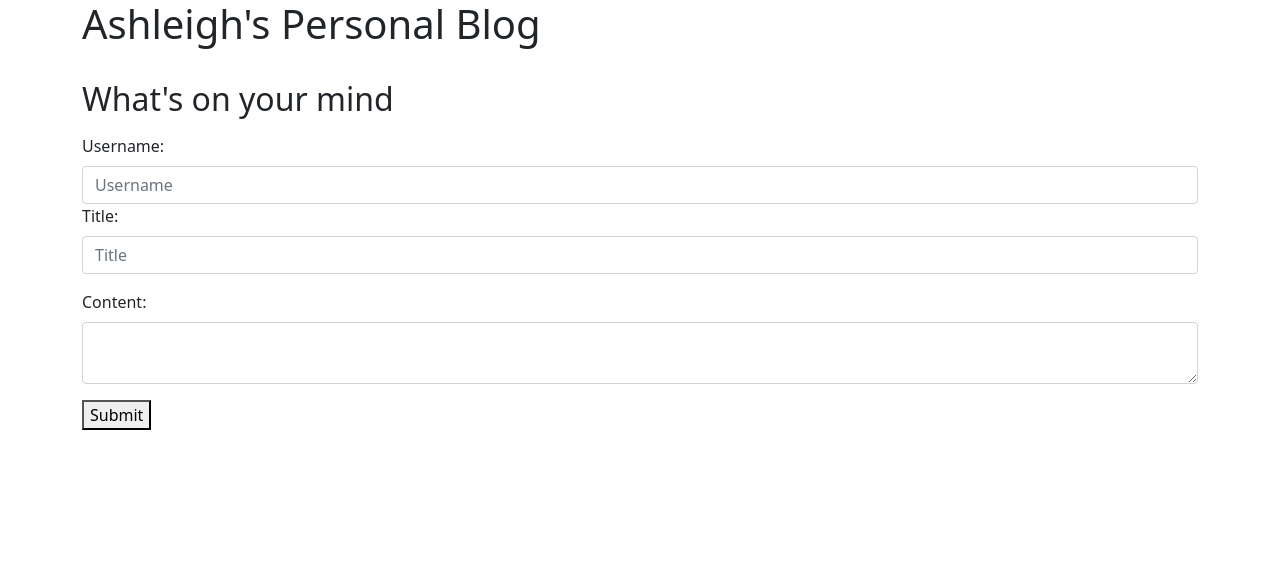
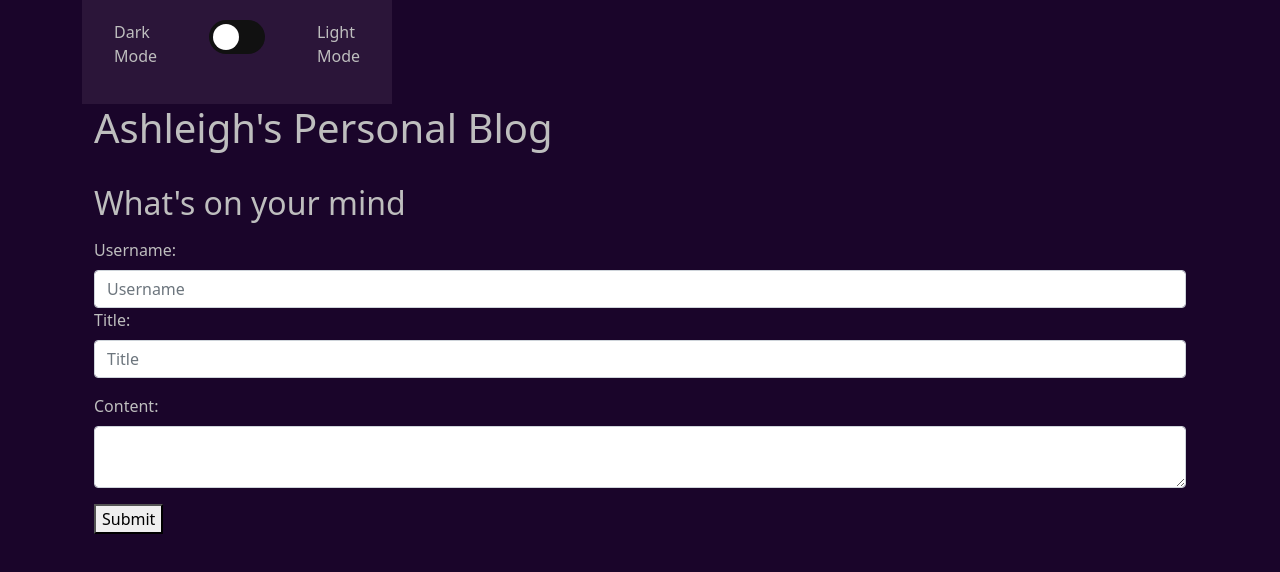
Before and after one commit to Ashleighjg/Personal-Blog-Ashleigh, a plain HTML site: page index.html in a window 1280 px wide. Drawn offline with nearby package versions, Linux system fonts and the light colour scheme; files whose address does not match are found by name.

Commit message:
correcting errors with page redirect and blog loading

```diff
--- a/assets/css/blog.css
+++ b/assets/css/blog.css
@@ -0,0 +1,122 @@
+body {
+  display: block;
+  margin: 0px;
+}
+
+
+footer {
+  text-align: center;
+  position: relative;
+  padding: 30px;
+  clear: both;
+  font-family: Cambria, Cochin, Georgia, Times, 'Times New Roman', serif;
+  font-size: 20px;
+  align-items: center;
+}
+
+.toggle {
+  width: 310px;
+  background-color: rgba(140, 117, 139, 0.15)
+}
+
+/* Dark Mode */
+.dark {
+  background-color:#1a052a;
+  height: 100vh;
+  color: #bebebe
+
+}
+
+.dark li a {
+  color: #bebebe;
+}
+
+.dark li a:hover {
+  background-color: #111;
+}
+
+/* Light Mode */
+.light {
+  background-color: #ecd9ed;
+  color: black;
+  height: 100vh;
+}
+
+.light li a {
+  color: black;
+}
+
+.light li a:hover {
+  background-color: rgb(199, 57, 135);
+}
+
+/* Styling the Switch button */
+.switch {
+  position: relative;
+  display: inline-block;
+  width: 60px;
+  height: 34px;
+}
+
+/* Hide default HTML checkbox */
+.switch input {
+  opacity: 0;
+  width: 0;
+  height: 0;
+}
+
+/* The slider */
+.slider {
+  position: absolute;
+  cursor: pointer;
+  top: 0;
+  left: 0;
+  right: 0;
+  bottom: 0;
+  background-color: #111;
+  -webkit-transition: .4s;
+  transition: .4s;
+}
+
+.slider:before {
+  position: absolute;
+  content: "";
+  height: 26px;
+  width: 26px;
+  left: 4px;
+  bottom: 4px;
+  background-color: white;
+  -webkit-transition: .4s;
+  transition: .4s;
+}
+
+input:checked + .slider {
+  background-color: rgb(199, 57, 135);
+}
+
+input:focus + .slider {
+  box-shadow: 0 0 1px rgb(199, 57, 135);
+}
+
+input:checked + .slider:before {
+  -webkit-transform: translateX(26px);
+  -ms-transform: translateX(26px);
+  transform: translateX(26px);
+}
+
+/* Rounded sliders */
+.slider.round {
+  border-radius: 34px;
+}
+
+.slider.round:before {
+  border-radius: 50%;
+}
+
+.row {
+  margin: 0px;
+  display: flex;
+}
+.col {
+  margin: 20px;
+}
--- a/assets/css/form.css
+++ b/assets/css/form.css
@@ -0,0 +1,127 @@
+body {
+    display: block;
+    margin: 0px;
+  }
+
+
+
+
+  .toggle {
+    width: 310px;
+    background-color: rgba(106, 53, 106, 0.15)
+  }
+
+  /* Dark Mode */
+  .dark {
+    background-color:#1a052a;
+    height: 100vh;
+    color: #bebebe
+
+  }
+
+  .dark li a {
+    color: #bebebe;
+  }
+
+  .dark li a:hover {
+    background-color: #111;
+  }
+
+  /* Light Mode */
+  .light {
+    background-color: #ecd9ed;
+    color: black;
+    height: 100vh;
+  }
+
+  .light li a {
+    color: black;
+  }
+
+  .light li a:hover {
+    background-color: rgb(199, 57, 135);
+  }
+
+  /* Styling the Switch button */
+  .switch {
+    position: relative;
+    display: inline-block;
+    width: 60px;
+    height: 34px;
+  }
+
+  /* Hide default HTML checkbox */
+  .switch input {
+    opacity: 0;
+    width: 0;
+    height: 0;
+  }
+
+  /* The slider */
+  .slider {
+    position: absolute;
+    cursor: pointer;
+    top: 0;
+    left: 0;
+    right: 0;
+    bottom: 0;
+    background-color: #111;
+    -webkit-transition: .4s;
+    transition: .4s;
+  }
+
+  .slider:before {
+    position: absolute;
+    content: "";
+    height: 26px;
+    width: 26px;
+    left: 4px;
+    bottom: 4px;
+    background-color: white;
+    -webkit-transition: .4s;
+    transition: .4s;
+  }
+
+  input:checked + .slider {
+    background-color: rgb(199, 57, 135);
+  }
+
+  input:focus + .slider {
+    box-shadow: 0 0 1px rgb(199, 57, 135);
+  }
+
+  input:checked + .slider:before {
+    -webkit-transform: translateX(26px);
+    -ms-transform: translateX(26px);
+    transform: translateX(26px);
+  }
+
+  /* Rounded sliders */
+  .slider.round {
+    border-radius: 34px;
+  }
+
+  .slider.round:before {
+    border-radius: 50%;
+  }
+
+  .row {
+    margin: 0px;
+    display: flex;
+  }
+  .col {
+    margin: 20px;
+  }
+
+  footer {
+
+    color: black;
+    Background: linear-gradient(0.25turn, #088e97, #420772);
+    text-align: center;
+    position: relative;
+    padding: 30px;
+    clear: both;
+    font-family: Cambria, Cochin, Georgia, Times, 'Times New Roman', serif;
+    font-size: 30px;
+    align-items: center;
+  }
--- a/assets/js/form.js
+++ b/assets/js/form.js
@@ -2,14 +2,32 @@ const userNameInput = document.querySelector('#username-input');
 const titleInput = document.querySelector('#title-input');
 const contentInput = document.getElementById('content-input');
 const submitBtn = document.getElementById('submit-btn')
-const formWrapper = document.getElementById('input-form-wrapper');
+const blogForm = document.getElementById('input-form-wrapper');
+// Access toggle switch HTML element
+const themeSwitcher = document.querySelector('#theme-switcher');
+const container = document.querySelector('.container');
 
+// Set default mode to dark
+let mode = 'dark';
+
+// Listen for a click event on toggle switch
+themeSwitcher.addEventListener('click', function () {
+  // If mode is dark, apply light background
+  if (mode === 'dark') {
+    mode = 'light';
+    container.setAttribute('class', 'light');
+  }
+  // If mode is light, apply dark background
+  else {
+    mode = 'dark';
+    container.setAttribute('class', 'dark');
+  }
+});
  /* const blogsObj = {
         username: [],
         title: [],
         content: [],
     };
-
 
 
 function loadFromLocalStorage() {
@@ -35,20 +53,37 @@ function loadFromLocalStorage() {
 
     });
 */
-const blogs = [];
+
+const blogdata = JSON.parse(localStorage.getItem('blogs'));
+let blogs;
+if (blogdata){
+    blogs=blogdata
+} else {
+    blogs=[];
+}
+
+
+
 
 function storeBlogs() {
     localStorage.setItem('blogs', JSON.stringify(blogs));
-};
+
+  };
 
 
-document.getElementById('input-form-wrapper').addEventListener('submit', function(event) {
-        event.preventDefault(); // Prevent form submission
+
+
+    blogForm.addEventListener('submit', function(event) {
+    event.preventDefault(); // Prevent the default form submission
+
+        const username = userNameInput.value;
+        const title= titleInput.value;
+        const content= contentInput.value.trim();
 
         const blogsObj = {
-            username: userNameInput.value,
-            title: titleInput.value,
-            content: contentInput.value.trim(),
+            username: username,
+            title: title,
+            content: content,
         };
 
         //checks if data is missing and alerts to enter value if any input is missing
@@ -56,7 +91,8 @@ document.getElementById('input-form-wrapper').addEventListener('submit', functio
         alert('Please enter a value before submitting.');
         return;
     }
-        //if there is no missing input, store data in local storage
+
+        //if there is no missing input, Add the new blog post to the existing posts array
         blogs.push(blogsObj);
         userNameInput.value = '';
         titleInput.value = '';
@@ -64,26 +100,33 @@ document.getElementById('input-form-wrapper').addEventListener('submit', functio
 
         storeBlogs();
 
-        //window.location.href = "file:///C:/Users/ashle/bootcamp/Personal-Blog-Ashleigh/blog.html";
+
+        window.location.href = 'file:///C:/Users/ashle/bootcamp/Personal-Blog-Ashleigh/blog.html';
+
+        function init () {
+            storeBlogs();
+        }
 
        /* window.addEventListener('beforeunload', () => {
             const blogObjtoSave = { blogs: 'blogs' };
             localStorage.setItem('blogs', JSON.stringify(blogObjtoSave));
         });
         */
-        });
-
-   function init () {
-    storeBlogs();
-   }
+      });
 
 
-        init ();
 
+
+     /* function goBack(event) {
+        window.history.back();
+  };
 
         /*const inputValue = [
             document.getElementById('username-input').value,
             document.getElementById('title-input').value,
             document.getElementById('content-input').value,
         ]
-*/
+  */
+  //Call init to retreieve data and render it to the page
+
+  init ();
--- a/index.html
+++ b/index.html
@@ -5,15 +5,35 @@
     <meta name="viewport" content="width=device-width, initial-scale=1.0" />
     <title>Ashleigh's Personal Blog</title>
     <link rel="stylesheet" href="https://cdn.jsdelivr.net/npm/bootstrap@5.1.3/dist/css/bootstrap.min.css">
+    <link rel="stylesheet" type="text/css" href="C:\Users\ashle\bootcamp\Personal-Blog-Ashleigh\assets\css\blog.css">
   </head>
-  <body>
+  <body class="container dark">
 
-    <main>
-        <Section class="container-lg">
+    <main >
+
+        <header>
+            <div class="row toggle">
+              <div class="col">
+                <p>Dark Mode</p>
+              </div>
+              <label class="switch col">
+                <input type="checkbox" id="theme-switcher">
+                <span class="slider round"></span>
+              </label>
+              <div class="col">
+                <p>Light Mode</p>
+              </div>
+            </div>
+        </header>
+
+
+
+        <section class="container-lg">
           <h1>Ashleigh's Personal Blog</h1>
           <img src="" alt="">
-        </Section>
-        <Section class="container-xl">
+        </section>
+
+        <section class="container-xl">
             <h2>What's on your mind</h2>
             <form id="input-form-wrapper" action="C:\Users\ashle\bootcamp\Personal-Blog-Ashleigh\blog.html" method="POST">
               <div class="mb-3"></div>
@@ -29,15 +49,15 @@
                 <textarea id="content-input" class="form-control" name="content"></textarea>
               </div>
               <button type="submit" id="submit-btn">Submit</button>
+            </form>
+        </section>
 
 
 
 
-            </form>
 
 
-
-      <script src="assets/js/form.js"></script>
+      <script src="C:\Users\ashle\bootcamp\Personal-Blog-Ashleigh\assets\js\form.js"></script>
     </main>
   </body>
 </html>
```
Also changed, not shown: assets/js/blog.js (+83 -30 lines), blog.html (+31 -8 lines), 1 other file.
